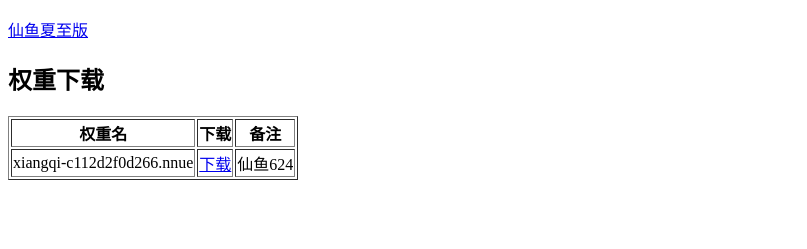
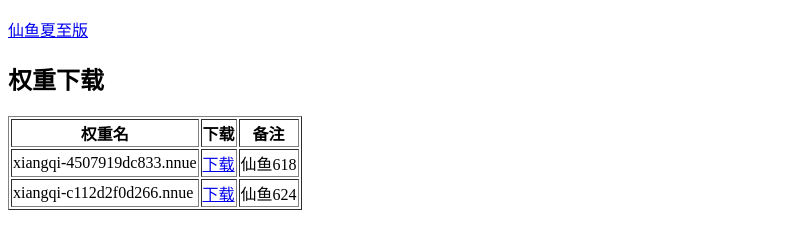
Before and after one commit to fairy-sf/fairy-sf.github.io, a plain HTML site: page index.html in a window 1280 px wide. Shown: the part 113-362 px from the top of the page, without its empty margins (0-807 px from the left). Drawn offline with Linux system fonts and the light colour scheme.

Commit message:
Update index.html

```diff
--- a/index.html
+++ b/index.html
@@ -17,6 +17,11 @@ font-family:Segoe UI Light,微软雅黑 Light,微软雅黑
         <th>备注</th>
     </tr>
     <tr>
+        <td>xiangqi-4507919dc833.nnue</td>
+	<td><a href="https://gcore.jsdelivr.net/gh/fairy-sf/fairy-sf.github.io@main/xiangqi-4507919dc833.nnue">下载</a></td>
+        <td>仙鱼618</td>
+    </tr>
+    <tr>
         <td>xiangqi-c112d2f0d266.nnue</td>
 	<td><a href="https://gcore.jsdelivr.net/gh/fairy-sf/fairy-sf.github.io@main/xiangqi-c112d2f0d266.nnue">下载</a></td>
         <td>仙鱼624</td>
```
